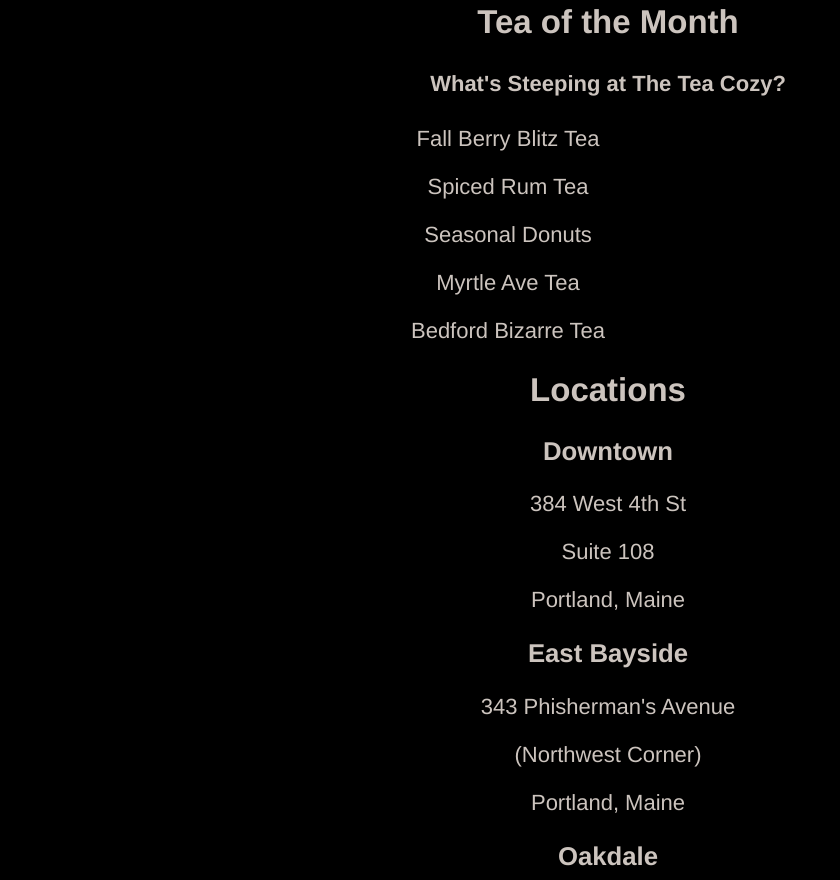
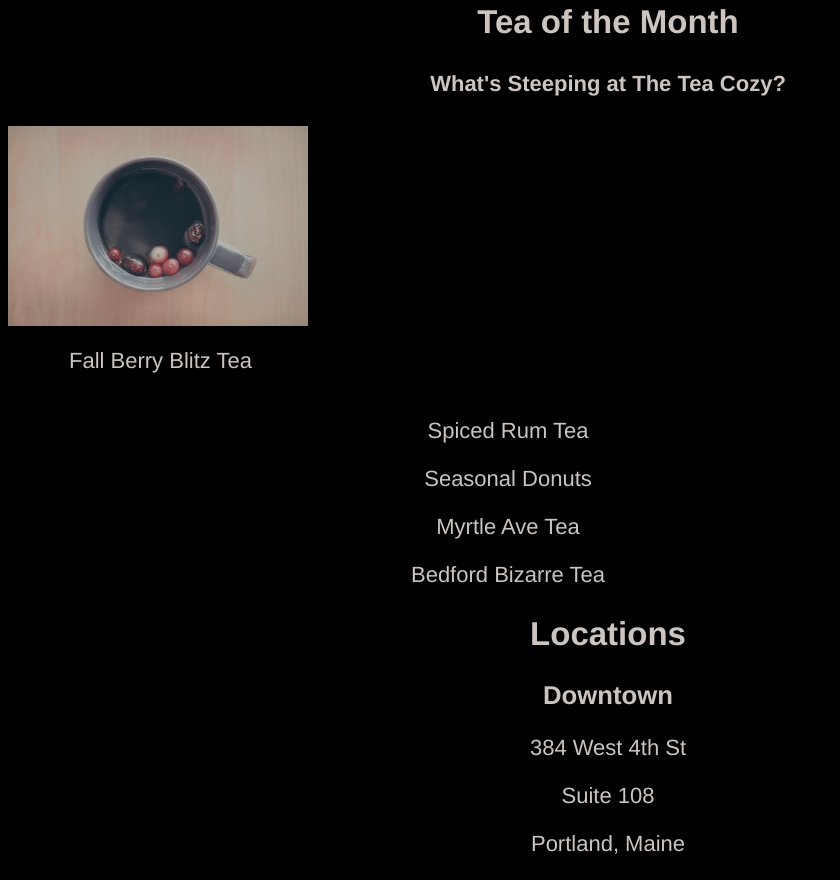
Before and after one commit to deepfunk9/code_layout, a plain HTML site: page index.html in a window 1280 px wide. Shown: the part 794-1674 px from the top of the page, without its empty margins (0-840 px from the left). Drawn offline with Linux system fonts and the light colour scheme.

Commit message:
last of the day

```diff
--- a/design/styles.css
+++ b/design/styles.css
@@ -13,7 +13,7 @@ body {
     position: absolute;
     top: 70px;
 
-    margin: auto;
+
 }
 
 .logo {
@@ -73,6 +73,29 @@ body {
     width: 1000px;
 }
 
+.thumbnailsOuter {
+    display: flex;
+    flex-direction: column;
+    width:  305px;
+}
+
+.thumbnails {
+    height: 200px;
+    width: 300px;
+    background-image: url('images/img-berryblitz.jpg');
+    background-position: center;
+    background-size: cover;
+    background-repeat: no-repeat;
+}
+
+.thumbnailsText {
+
+}
+
+.tea1 {
+    background-image: url('images/img-berryblitz.jpg');
+}
+
 .locations {
     height: 500px;
 }
--- a/index.html
+++ b/index.html
@@ -36,7 +36,13 @@
         <h4>What's Steeping at The Tea Cozy?</h4>
     </div>
 <div class="tea">
-        <P>Fall Berry Blitz Tea</P>
+        <div class="thumbnailsOuter">
+            <div class="thumbnails">
+            </div>
+            <div class="thumbnailsText">
+                <P>Fall Berry Blitz Tea</P>
+            </div>
+        </div>
         <p>Spiced Rum Tea</p>
         <p>Seasonal Donuts</p>
         <p>Myrtle Ave Tea</p>
```
